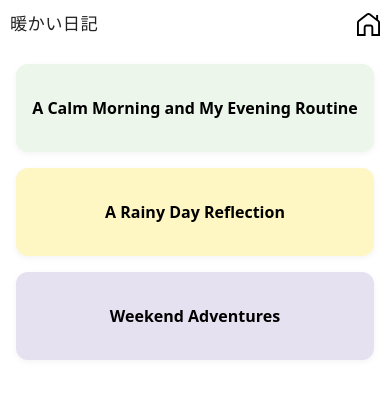
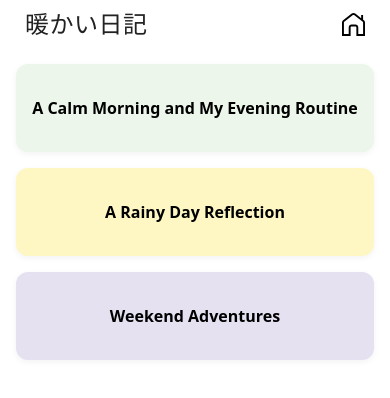
Before and after one commit to Mosic-asia/Project-kiokuSupportService-react-repo, a React (Vite) app in the folder nikki-ai-project/: page /journal-list in a window 390 px wide. Shown: the top 398 px of the page. Built offline with nearby package versions, Linux system fonts and the light colour scheme.

Commit message:
💄 Updated UI
Updated UI

```diff
--- a/nikki-ai-project/src/styles/Header.module.css
+++ b/nikki-ai-project/src/styles/Header.module.css
@@ -15,7 +15,8 @@
 }
 
 .title {
-  font-size: 2rem;
+  margin: 15px 15px;
+  font-size: 1.5rem;
   font-weight: 700;
   letter-spacing: 0.02em;
   color: #222;
@@ -31,7 +32,7 @@
   background: none;
   border: none;
   padding: 0;
-  margin-left: 12px;
+  margin: 15px 15px;
   cursor: pointer;
   display: flex;
   align-items: center;
@@ -60,7 +61,7 @@
     padding: 0 10px;
   }
   .title {
-    font-size: 1.08rem;
+    font-size: 1.5rem;
   }
   .homeIcon {
     width: 23px;
```
